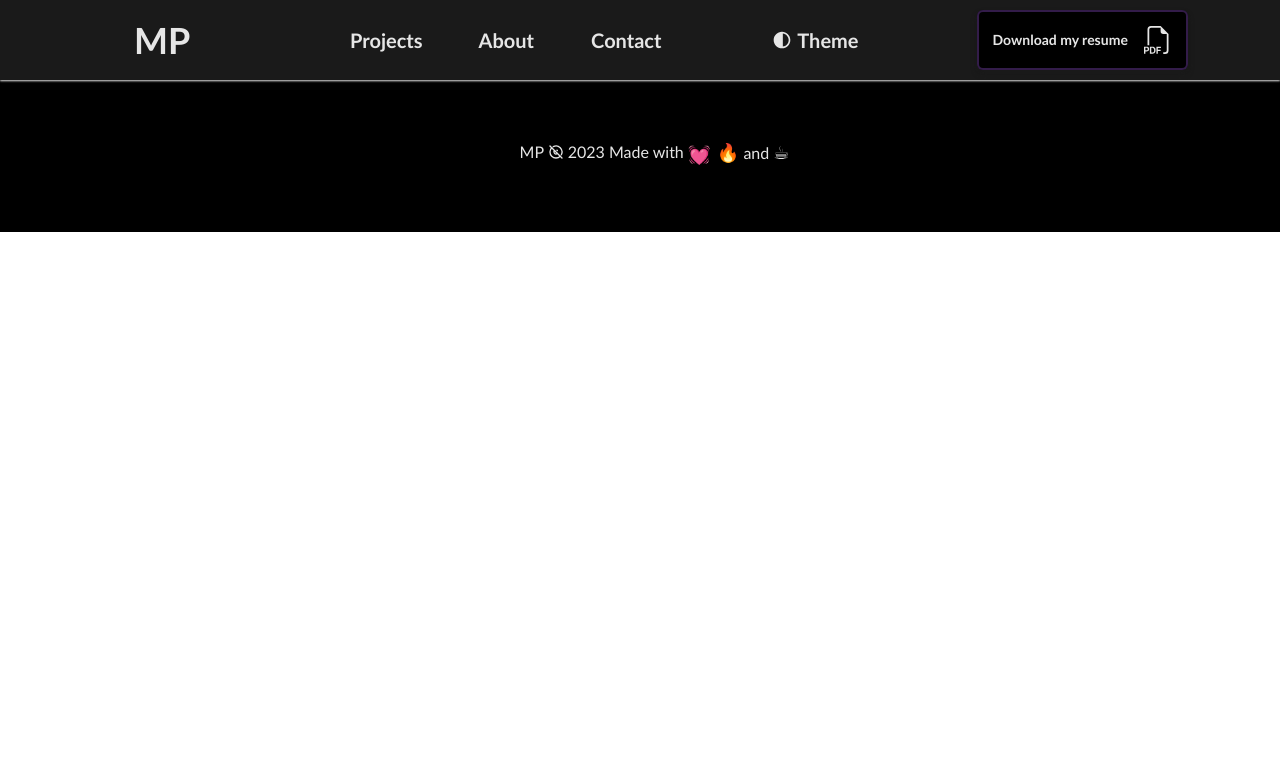
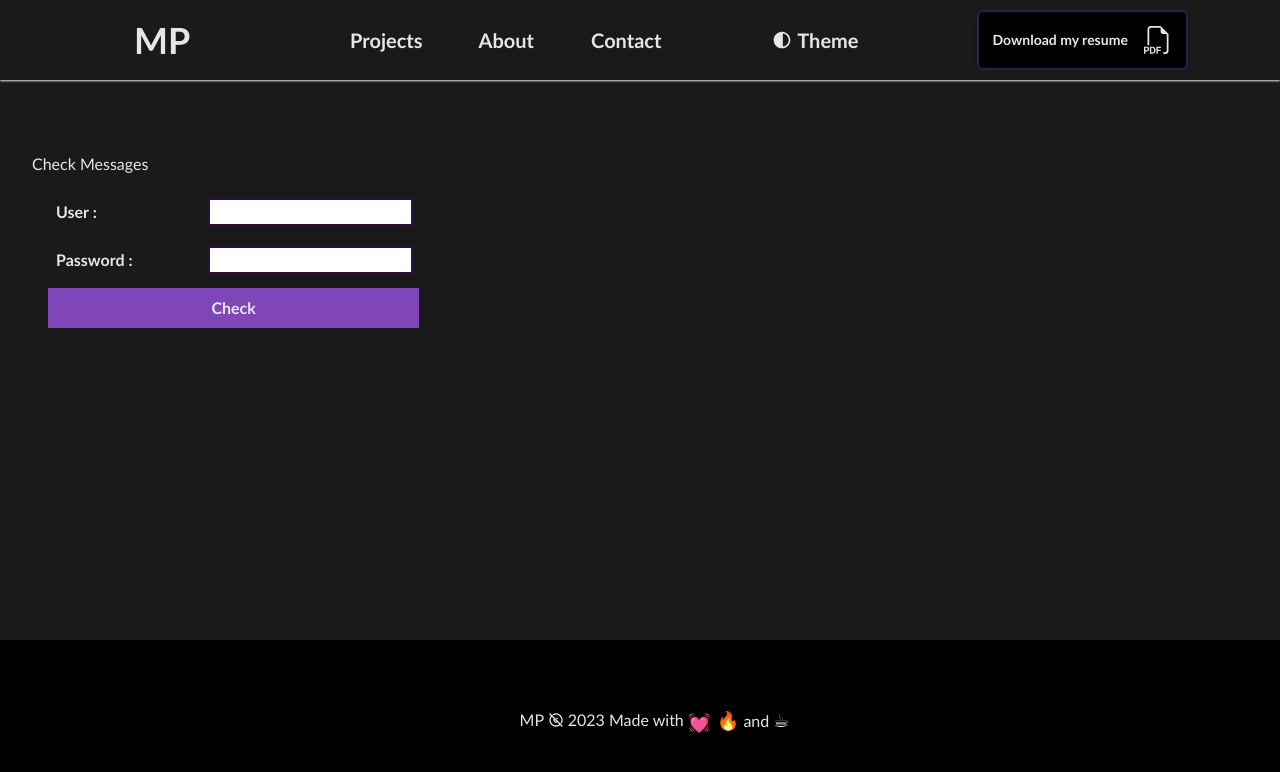
Before and after one commit to michalpaprocki/portfolio, a Next.js app: page /dashboard in a window 1280 px wide. Shown: the top 772 px of the page. Built offline with nearby package versions, Linux system fonts and the light colour scheme.

Commit message:
added a simple dashboard panel

```diff
--- /dev/null
+++ b/app/api/check-messages/route.ts
@@ -0,0 +1,30 @@
+import { PrismaClient } from "@prisma/client";
+import { NextResponse } from "next/server";
+
+
+async function handler(req: Request) {
+    if (req.method === "POST") {
+        const body = await req.json()
+        console.log(body)
+        if (!body || typeof body.name !== "string" || typeof body.password !== "string") {
+            return NextResponse.json({ error: "Bad request" }, { status: 400 })
+        }
+        const prisma = new PrismaClient()
+        const user = await prisma.user.findFirst({ where: { name: body.name, password: body.password } })
+        if (!user) {
+            return NextResponse.json({ error: "Bad Credentials" }, { status: 403 })
+        }
+        const messages = await prisma.message.findMany({})
+
+        if(messages.length > 0){
+            return NextResponse.json({ messages: messages })
+        } else {
+            return NextResponse.json({ messages: 'There are no messages' })
+        }
+
+    } else {
+        return NextResponse.json({ error: "Method not allowed" }, { status: 405 })
+    }
+}
+
+export {handler as POST}
--- a/app/components/About.tsx
+++ b/app/components/About.tsx
@@ -23,6 +23,7 @@ import {
   SiSvelte,
   SiElectron,
   SiHeadlessui,
+  SiVite
 } from "react-icons/si";
 const About = () => {
   const [showIcons, setShowIcons] = useState(false);
@@ -70,7 +71,7 @@ const About = () => {
                 </ul>
               </div>
               <p className="sm:w-[80%] w-full text-center text-lg p-8 font-semibold">
-                With ever changing industry landscape, I&apos;ve grown to understand and embrace the need to stay in the know to keep with it&apos;s pace.
+                With ever changing industry landscape, I&apos;ve grown to understand and embrace the need to stay in the know to keep up with it&apos;s pace.
               </p>
               <p className="sm:w-[80%] w-full text-center text-lg p-8">
 
@@ -145,6 +146,12 @@ const About = () => {
                 <Icon
                   Icon={SiNextdotjs}
                   title="Next.js"
+                  darkHoverTextColor="dark:hover:text-dark-color"
+                  DarkHoverAfterTextColor="dark:hover:after:text-dark-color"
+                />
+                       <Icon
+                  Icon={SiVite}
+                  title="Vite"
                   darkHoverTextColor="dark:hover:text-dark-color"
                   DarkHoverAfterTextColor="dark:hover:after:text-dark-color"
                 />
--- a/app/components/ProjectsShowcase.tsx
+++ b/app/components/ProjectsShowcase.tsx
@@ -37,11 +37,11 @@ const ProjectsShowcase = () => {
           ]}
         />
         <GridItem
-          description="Classic Minesweeper. Written with React, TypeScript and TailwindCSS. "
-          title="Minesweeper Game"
-          image="minesweeper.png"
-          linkApp="https://minesweeper-neon-rho.vercel.app"
-          linkCode="https://github.com/str4ng3love/minesweeper"
+          description="Speed typing game. Written with React, TypeScript and TailwindCSS. "
+          title="Speed Typing Game"
+          image="type_game.png"
+          linkApp="https://typing-checker-wine.vercel.app"
+          linkCode="https://github.com/str4ng3love/typing_checker"
           icons={[
             { icon: SiReact, title: "React" },
             { icon: SiTypescript, title: "Typescript" },
@@ -66,6 +66,21 @@ const ProjectsShowcase = () => {
             },
           ]}
         />
+          <GridItem
+          description="Classic Minesweeper. Written with React, TypeScript and TailwindCSS. "
+          title="Minesweeper Game"
+          image="minesweeper.png"
+          linkApp="https://minesweeper-neon-rho.vercel.app"
+          linkCode="https://github.com/str4ng3love/minesweeper"
+          icons={[
+            { icon: SiReact, title: "React" },
+            { icon: SiTypescript, title: "Typescript" },
+            {
+              icon: SiTailwindcss,
+              title: "Tailwind CSS",
+            },
+          ]}
+        />
       </div>
     </section>
   );
--- /dev/null
+++ b/app/components/dynamic/CheckMessages.tsx
@@ -0,0 +1,68 @@
+'use client'
+
+import { useState } from "react"
+
+const CheckMessages = () => {
+
+    const [name, setName] = useState('')
+    const [password, setPassword] = useState('')
+    const [notify, setNotify] = useState({ show: false, error: false, message: '' })
+    const [messages, setMessages] = useState([])
+    const handleClick = async () => {
+        try {
+            const resp = await fetch("/api/check-messages", {
+                method: "POST",
+                body: JSON.stringify({ name: name, password: password })
+            })
+            const messages = await resp.json()
+            if (messages.error) {
+                setNotify({ show: true, error: true, message: messages.error })
+            } else {
+
+
+                if (typeof messages.messages === "string") {
+                    setNotify({ error: false, message: messages.messages, show: true })
+                } else {
+                    setNotify({ error: false, message: "", show: false })
+                    setMessages(messages.messages)
+                    console.log(messages.messages)
+                }
+
+            }
+
+        } catch (error) {
+            console.log()
+        }
+    }
+    return (<>
+        <div className="p-4 w-fit flex flex-col gap-2 ">
+            <div className="flex justify-between w-[40ch] p-2">
+                <label className="font-bold">User :</label>
+                <input className="text-dark-color outline-none ring-2 ring-violet-dark-a40" type="text" value={name} onChange={(e) => setName(e.currentTarget.value)} />
+            </div>
+            <div className="flex justify-between w-[40ch] p-2">
+                <label className="font-bold">Password :</label>
+                <input className="text-dark-color outline-none ring-2 ring-violet-dark-a40" type="password" value={password} onChange={(e) => setPassword(e.currentTarget.value)} />
+            </div>
+            <button onClick={() => handleClick()} className="p-2 bg-violet dark:bg-violet text-light-color font-semibold hover:bg-dark-color hover:dark:bg-light-color hover:text-light-color hover:dark:text-dark-color transition-all">Check</button>
+        </div>
+        {notify.show ? <div className={`${notify.error ? "bg-red-500" : ""}  w-fit p-4 self-center`}>
+            <span className={``}>{notify.message}</span>
+        </div> : <></>}
+        {messages.length === 0 ? <></> :
+            <div className="mt-8 flex flex-col gap-4 p-4">
+                {messages.map((m: { name: string, message: string, email: string, createdAt:string }, i) =>
+                    <div key={i} className="bg-slate-700 p-2 flex flex-col gap-2">
+                        <div className="flex gap-2">
+                            <span>{m.name}</span>
+                            <span>{m.email}</span>
+                            <span>{m.createdAt.slice(0, -5).replaceAll("T", " ")}&nbsp; GMT</span>
+                        </div>
+                        <span className="indent-2 p-2">{m.message}</span>
+                    </div>)}
+            </div>}
+    </>
+    )
+}
+
+export default CheckMessages
--- a/app/dashboard/page.tsx
+++ b/app/dashboard/page.tsx
@@ -1,10 +1,13 @@
-
+import CheckMessages from "../components/dynamic/CheckMessages"
 
 const page = () => {
 
     return (
-        <div className="bg-light-color text-dark-color dark:bg-dark-color dark:text-light-color pb-12 flex flex-col">
-            xx
+        <div className="pt-20 bg-light-color text-dark-color dark:bg-dark-color dark:text-light-color pb-12 flex flex-col min-h-[calc(100dvh_-_10rem)]">
+            <div className="flex flex-col mt-10 p-8">
+                <h2>Check Messages</h2>
+                <CheckMessages />
+            </div>
         </div>
     )
 }
--- a/app/layout.tsx
+++ b/app/layout.tsx
@@ -19,9 +19,9 @@ export default function RootLayout({
     <>
       <html lang="en">
         <body>
+          <Script src="./scripts/theme.js" />
           <Header />
           {children}
-          <Script src="./scripts/theme.js" />
           <Footer />
         </body>
       </html>
```
Also changed, not shown: public/images/type_game.png (added), 1 other file (tests, documents, lock files or other folders).
